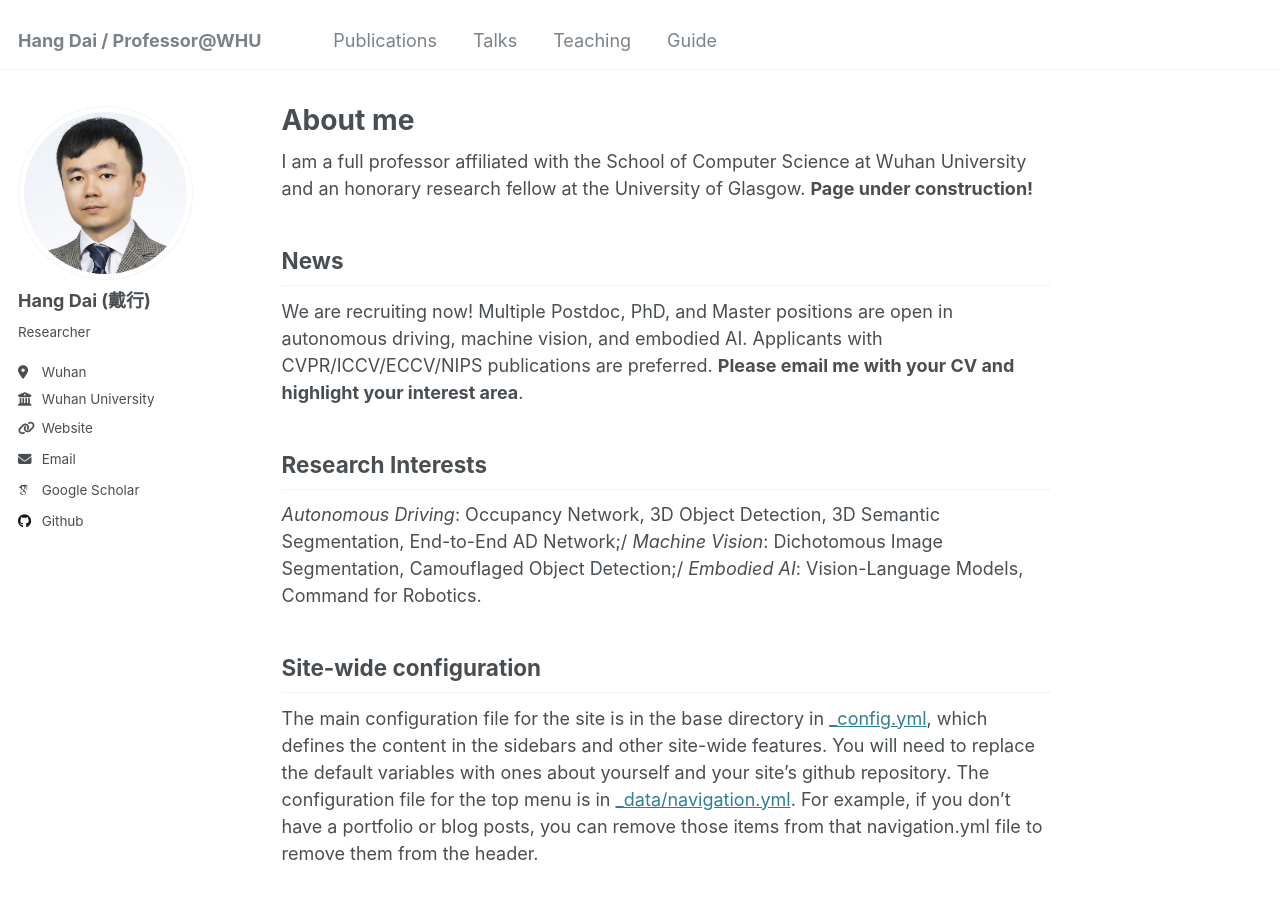
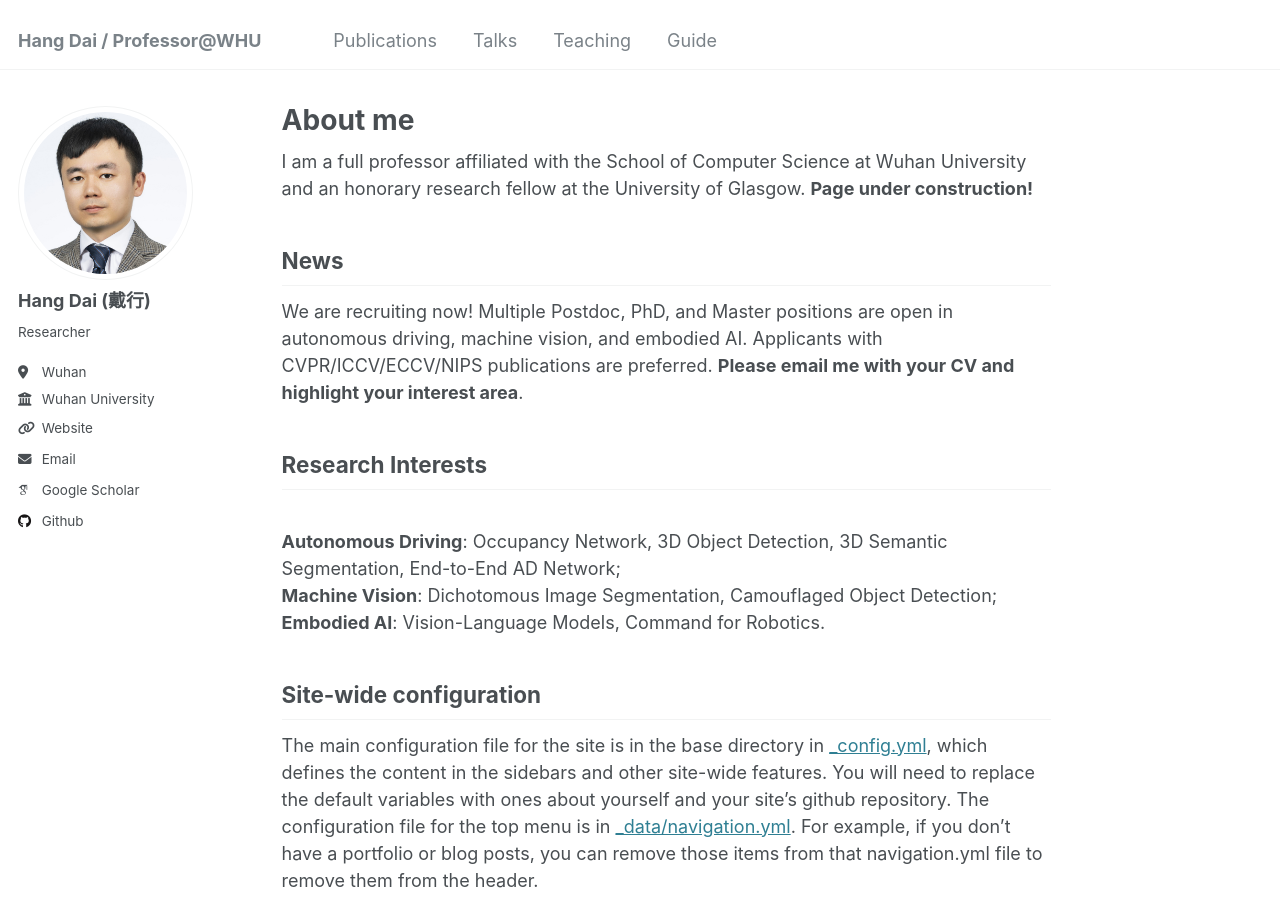
Before and after one commit to Dai-Hang/Dai-Hang.github.io, a Jekyll site: the page built from _pages/about.md, in a window 1280 px wide and 900 px high. Built offline with Jekyll 4.4.1, drawn with Linux system fonts in a browser that asks for light colours; some web fonts are replaced.

```diff
--- a/_pages/about.md
+++ b/_pages/about.md
@@ -15,9 +15,9 @@ We are recruiting now! Multiple Postdoc, PhD, and Master positions are open in a
 
 Research Interests
 ------
-*Autonomous Driving*: Occupancy Network, 3D Object Detection, 3D Semantic Segmentation, End-to-End AD Network;/
-*Machine Vision*: Dichotomous Image Segmentation, Camouflaged Object Detection;/
-*Embodied AI*: Vision-Language Models, Command for Robotics.
+ <br>**Autonomous Driving**: Occupancy Network, 3D Object Detection, 3D Semantic Segmentation, End-to-End AD Network;
+ <br>**Machine Vision**: Dichotomous Image Segmentation, Camouflaged Object Detection;
+ <br>**Embodied AI**: Vision-Language Models, Command for Robotics.
 
 Site-wide configuration
 ------
```
